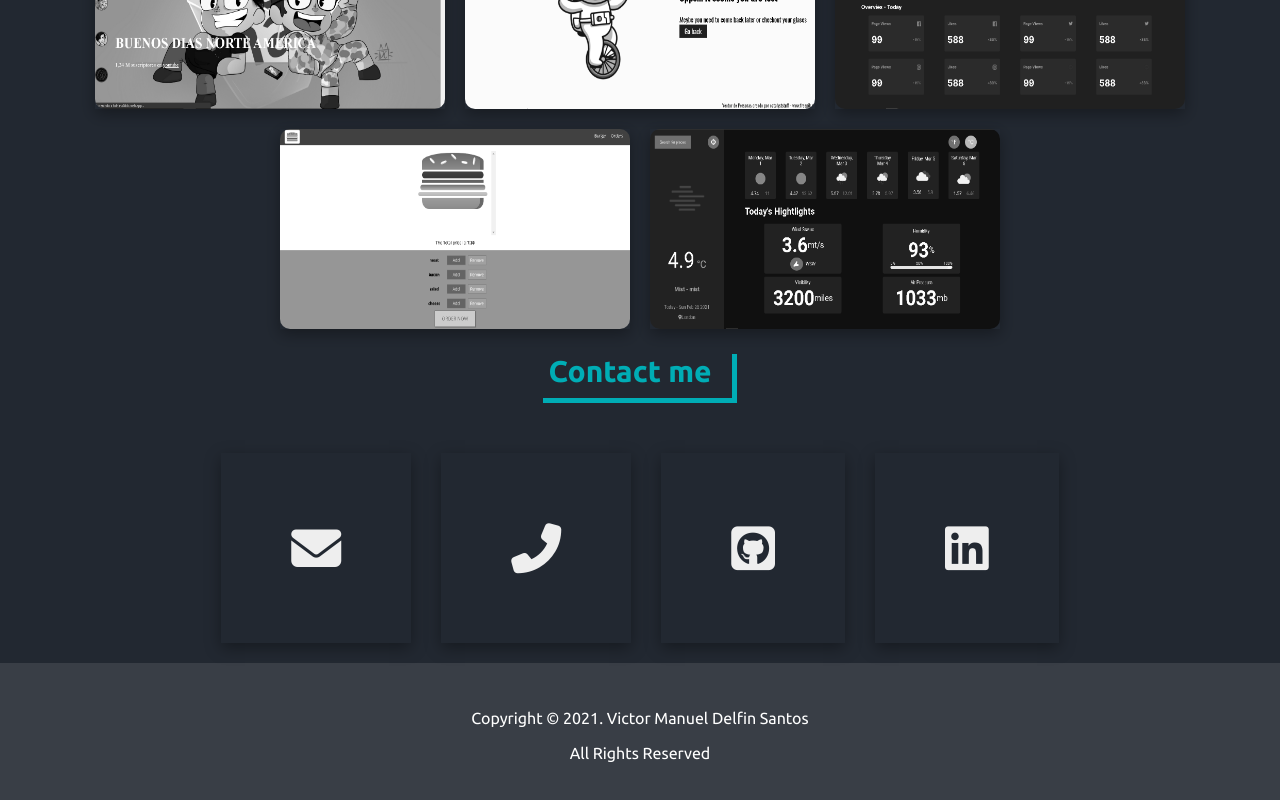
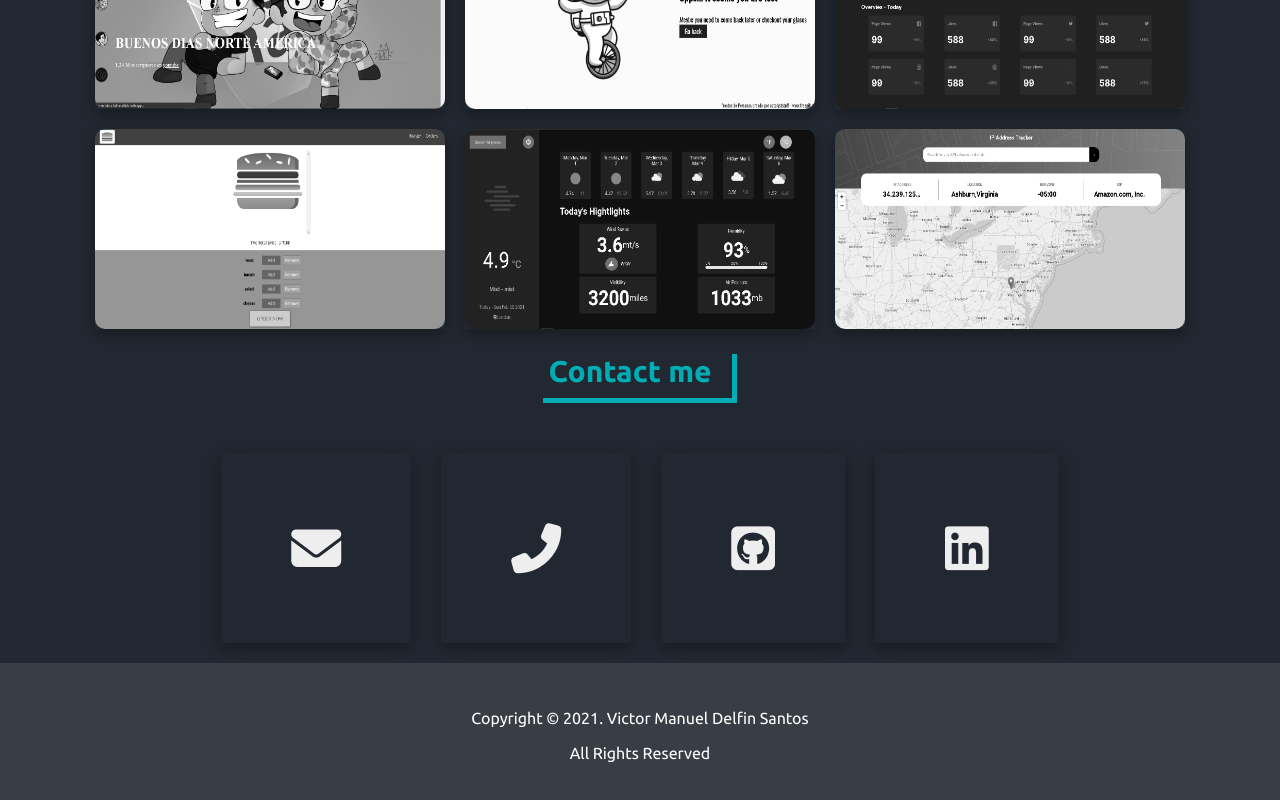
Before and after one commit to ByVictor28/Portafolio, a React (Create React App) app: page / in a window 1280 px wide. Shown: the part 1511-2311 px from the top of the page. Built offline with nearby package versions, Linux system fonts and the light colour scheme.

Commit message:
add iptracker

```diff
--- a/src/Components/Portafolio/Portafolio.js
+++ b/src/Components/Portafolio/Portafolio.js
@@ -32,7 +32,7 @@
     {name:"Blog cafe",image:"Social.png",description:"Social dashboard (backend cloud function)",linkPage:"https://sleepy-morse-3e809f.netlify.app/",linkRepository:"https://github.com/ByVictor28/social-dashboard"},
     {name:"Burger Builder",image:"burger.png",description:"Burger builder (React course)",linkPage:"",linkRepository:""},
     {name:"To do List",image:"Weather.png",description:"Weather App",linkPage:"https://hungry-liskov-e861c5.netlify.app/",linkRepository:"https://github.com/ByVictor28/Weather"},
-    // {name:"",image:"",description:"",linkPage:"",linkRepository:""},
+    {name:"IP Tracker",image:"iptracker.png",description:"Ip tracker",linkPage:"https://peaceful-khorana-a5181a.netlify.app/",linkRepository:"https://github.com/ByVictor28/iptraker"},
 ]
 
 const Portafolio = ()=>{
```
Also changed, not shown: public/Imagenes/Projects/iptracker.png (added).
